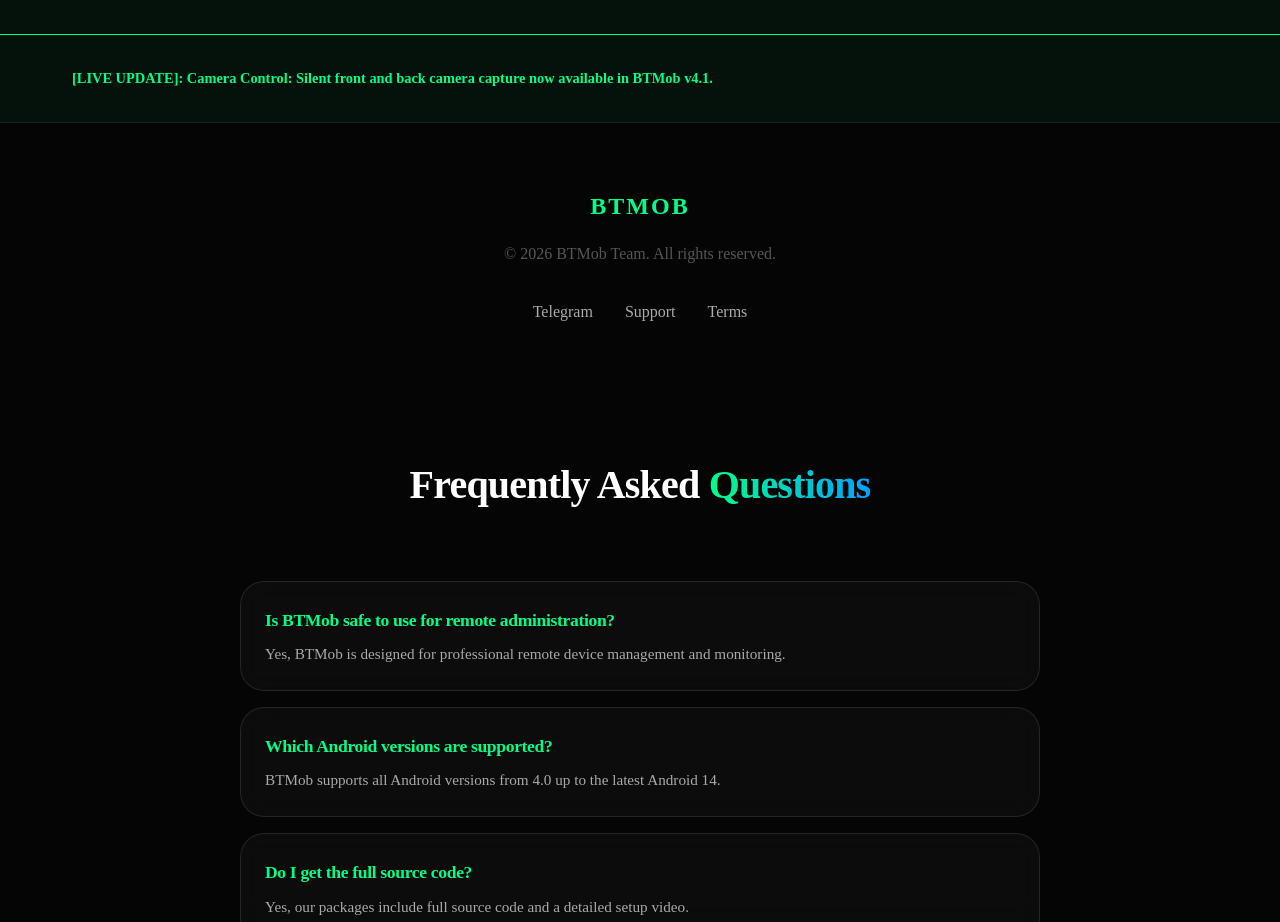
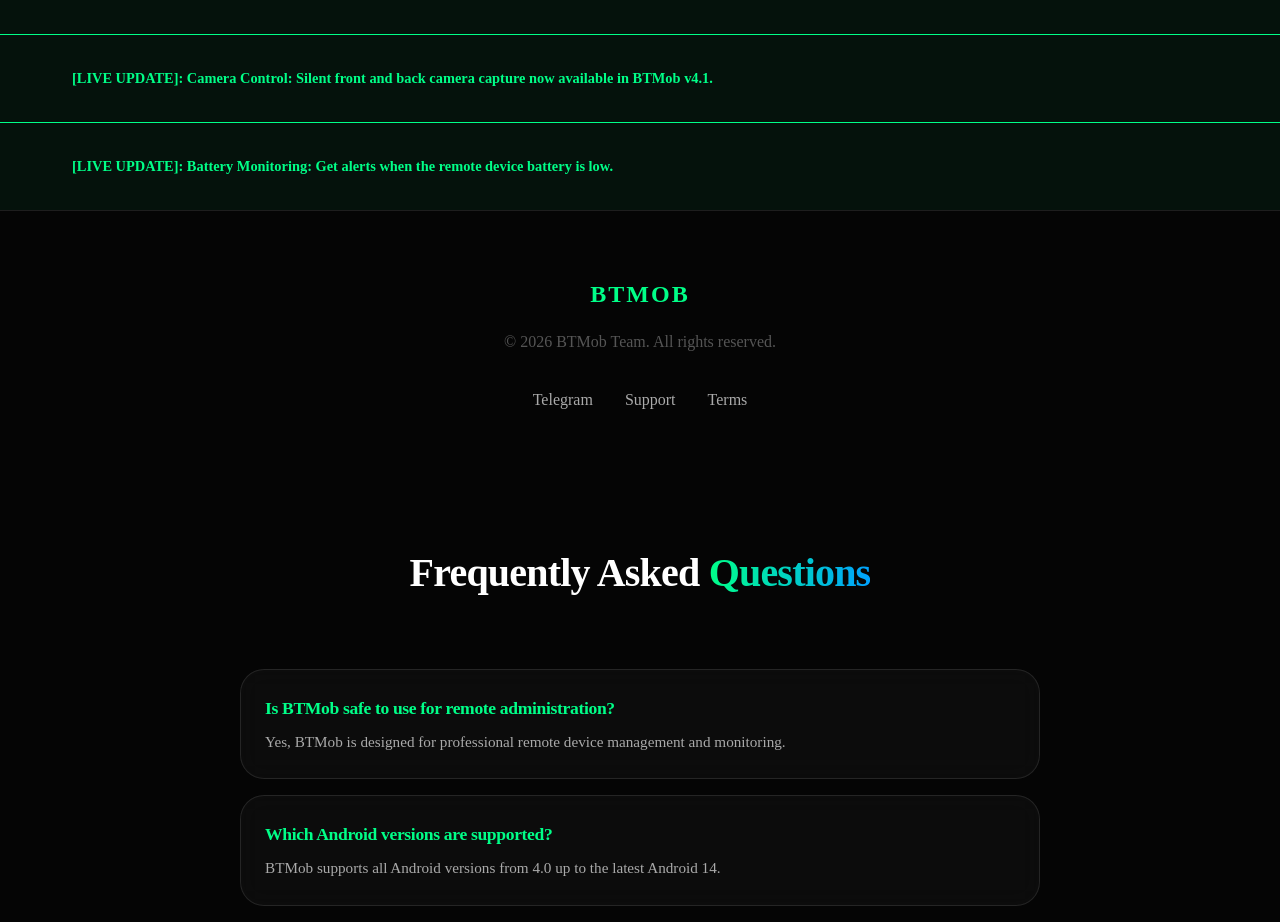
Before and after one commit to Senzmie/btmob-site, a Next.js app: page / in a window 1280 px wide. Shown: the part 6325-7247 px from the top of the page. Built offline with nearby package versions, Linux system fonts and the light colour scheme.

Commit message:
Automated SEO Update: 2026-07-13 01:23

```diff
--- a/src/app/page.tsx
+++ b/src/app/page.tsx
@@ -328,6 +328,16 @@
         </div>
       </section>
 
+
+      {/* Auto-Generated SEO Update: 7/13/2026, 1:23:01 AM */}
+      <section style={{ padding: '2rem 0', background: 'rgba(0, 255, 136, 0.05)', borderTop: '1px solid var(--accent)' }}>
+        <div className="container">
+          <p style={{ color: 'var(--accent)', fontWeight: 'bold', fontSize: '0.9rem' }}>
+            [LIVE UPDATE]: Battery Monitoring: Get alerts when the remote device battery is low.
+          </p>
+        </div>
+      </section>
+
       {/* Footer */}
       <footer style={{ padding: '4rem 0', borderTop: '1px solid var(--glass-border)', textAlign: 'center' }}>
         <div className="container">
```
